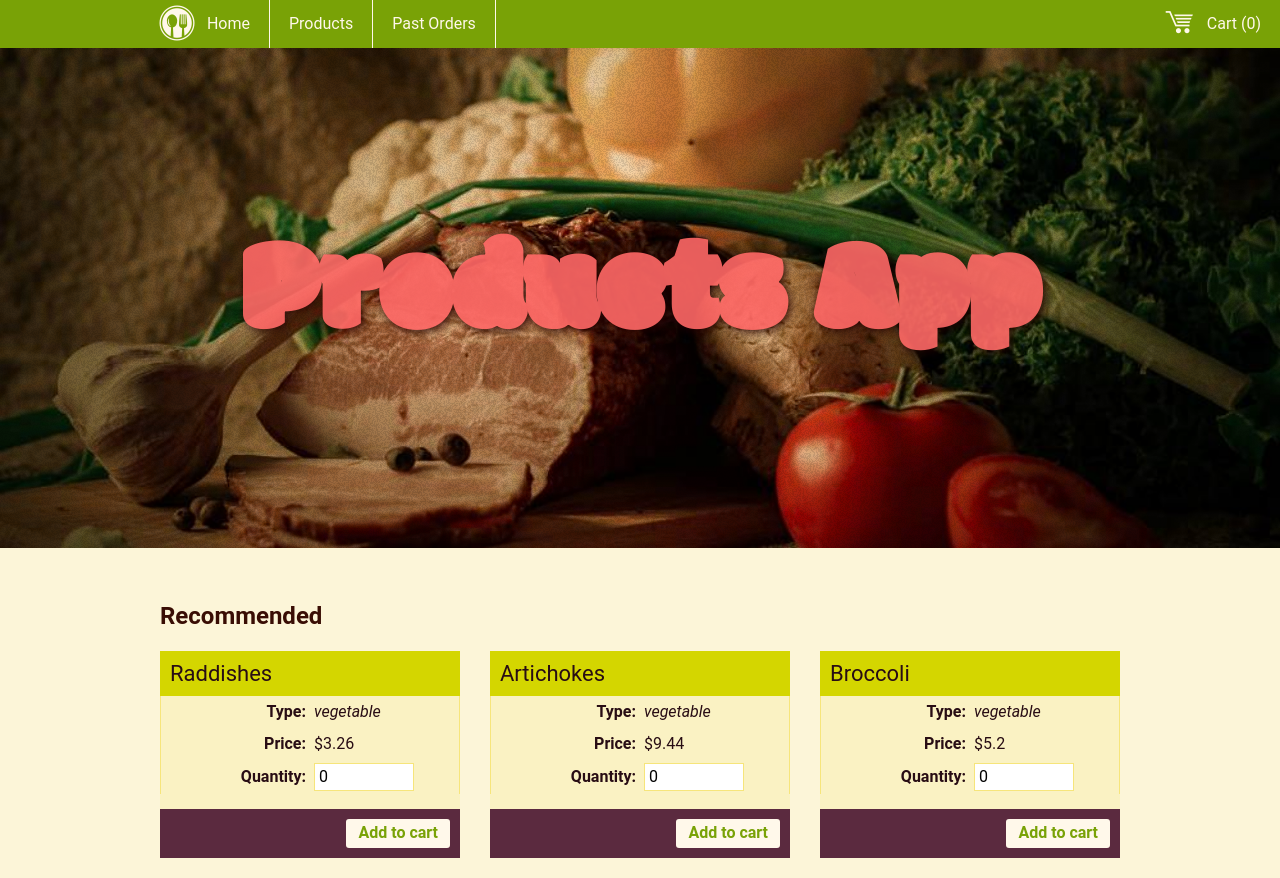
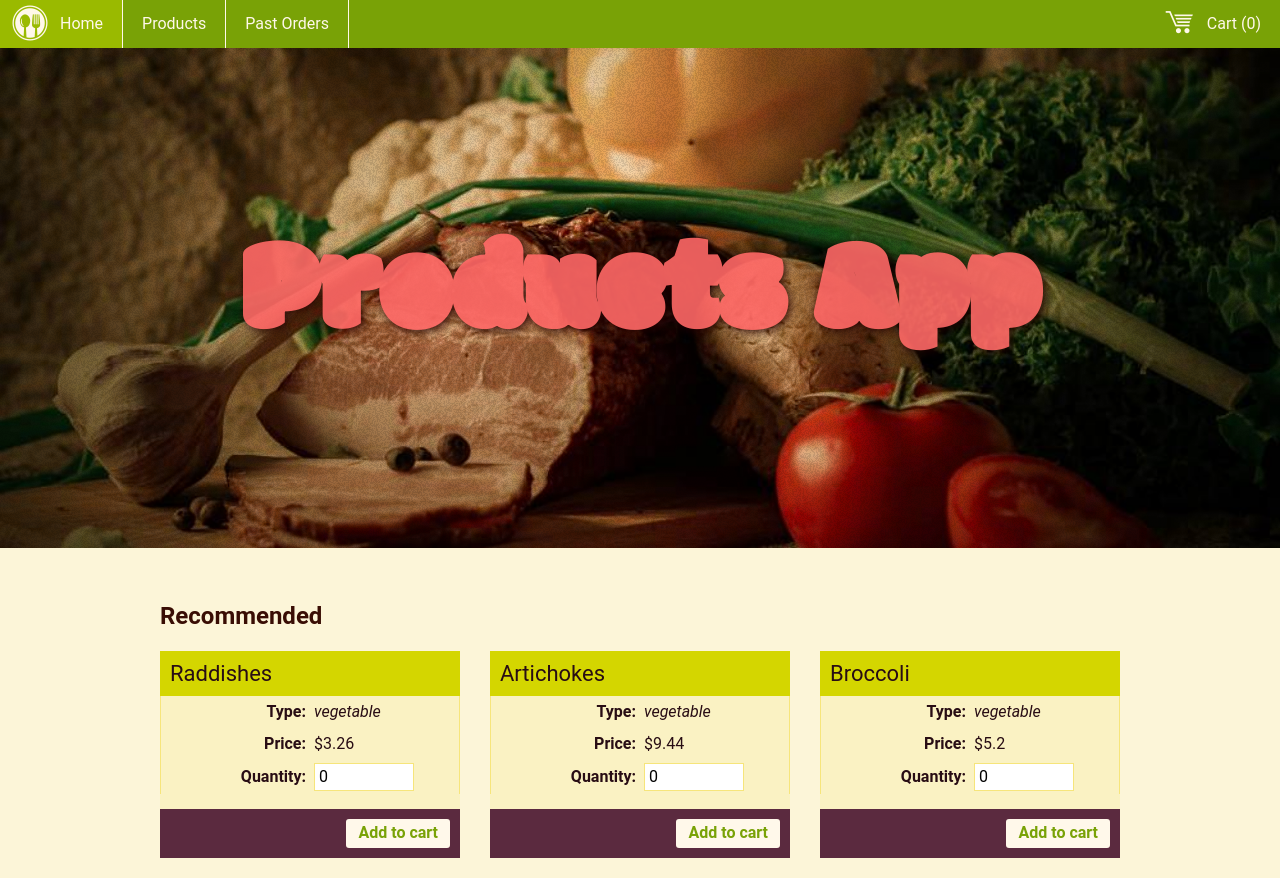
Before and after one commit to RomaSamkov/vue-products-cli, a Vue app: page / in a window 1280 px wide. Built offline with nearby package versions, Linux system fonts and the light colour scheme.

Commit message:
Update _topNav.sass

```diff
--- a/src/assets/styles/_topNav.sass
+++ b/src/assets/styles/_topNav.sass
@@ -2,14 +2,9 @@
     background: $topNavBackground
     color: $topNavColor
     font-size: 0px
-    width: 100%
-    margin: 0px auto
 
 .top-bar-nav
     display: block
-    max-width: 870px
-    width: 100%
-    margin: 0px auto
 
 .top-bar-link,
 .top-bar-cart-link
```
